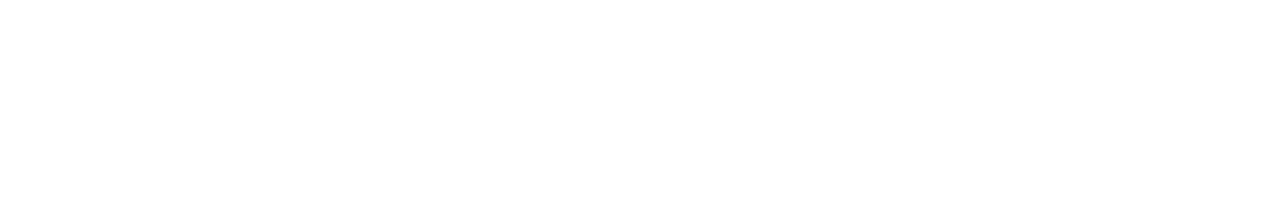
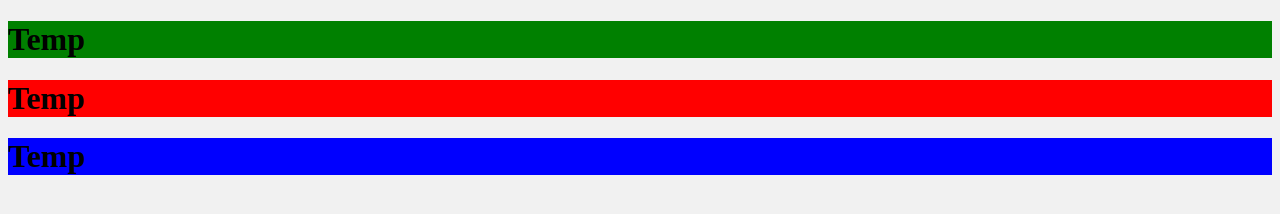
Before and after one commit to mahimahi42/youtube-project, a plain HTML site: page index.html in a window 1280 px wide. Drawn offline with Linux system fonts and the light colour scheme.

Commit message:
Add structure divs, begin CSS styling

```diff
--- a/index.html
+++ b/index.html
@@ -2,9 +2,20 @@
 <html>
 	<head>
 		<title>YouTube</title>
+		<link rel="stylesheet" type="text/css" href="styles.css">
 	</head>
 
 	<body>
+		<div id="nav">
+			<h1>Temp</h1>
+		</div>
 
+		<div id="video">
+			<h1>Temp</h1>
+		</div>
+
+		<div id="sidebar">
+			<h1>Temp</h1>
+		</div>
 	</body>
 </html>
--- a/styles.css
+++ b/styles.css
@@ -0,0 +1,15 @@
+body {
+	background-color: #F1F1F1;
+}
+
+div#nav {
+	background-color: green;
+}
+
+div#video {
+	background-color: red;
+}
+
+div#sidebar {
+	background-color: blue;
+}
```
